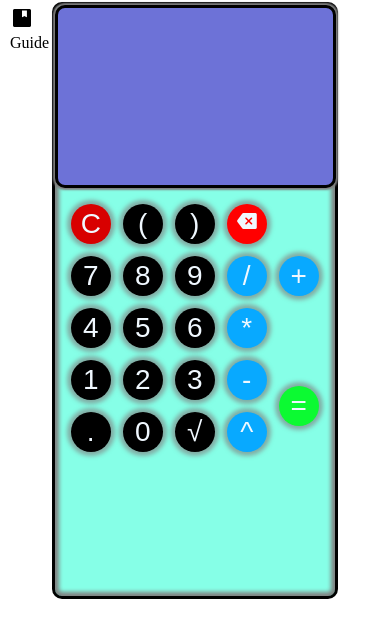
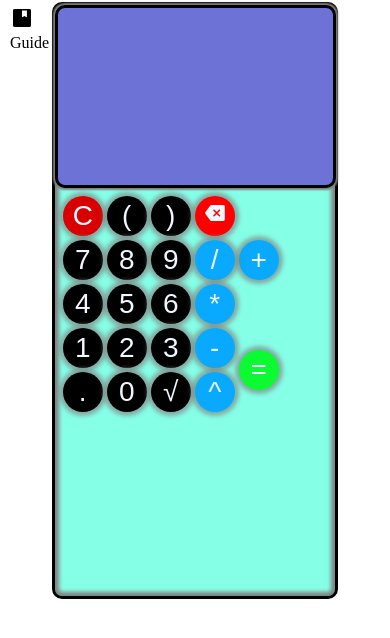
Before and after one commit to PiyushK102/BasicCalculator, a plain HTML site: page Calci.html in a window 390 px wide. Shown: the part 78-716 px from the top of the page. Drawn offline with nearby package versions, Linux system fonts and the light colour scheme.

Commit message:
Update Calci.css

```diff
--- a/Calci.css
+++ b/Calci.css
@@ -66,7 +66,7 @@ body{
     word-wrap: break-word;
     overflow-y:scroll;
 }
-#keypaddiv{
+#keypad{
     height:70%;
     width:90%;
     padding:5px;
@@ -142,7 +142,7 @@ h1{
         height:30%;
         margin: 0;
     }
-    #keypaddiv{
+    #keypad{
         height:70%;
         width:90%;
         padding:5px;
```
